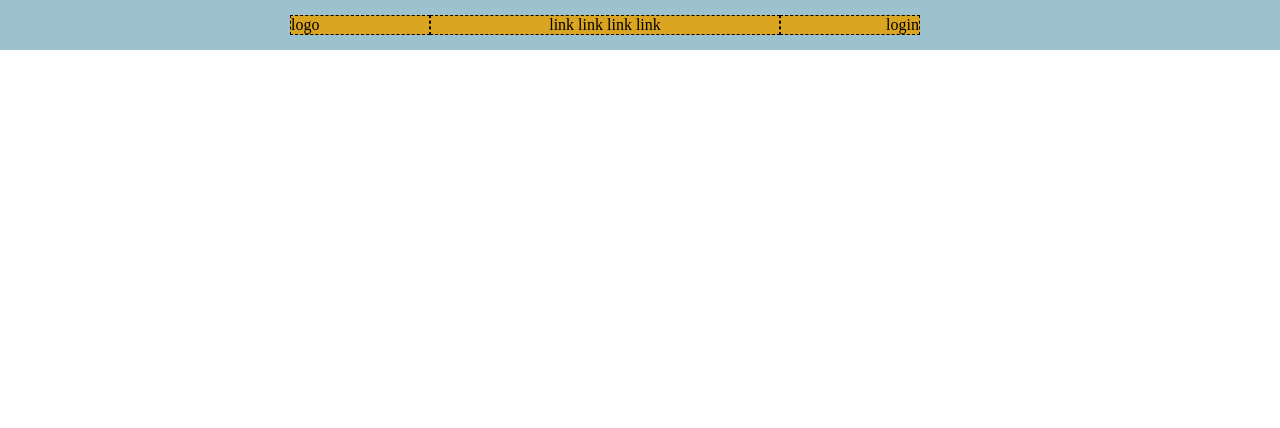
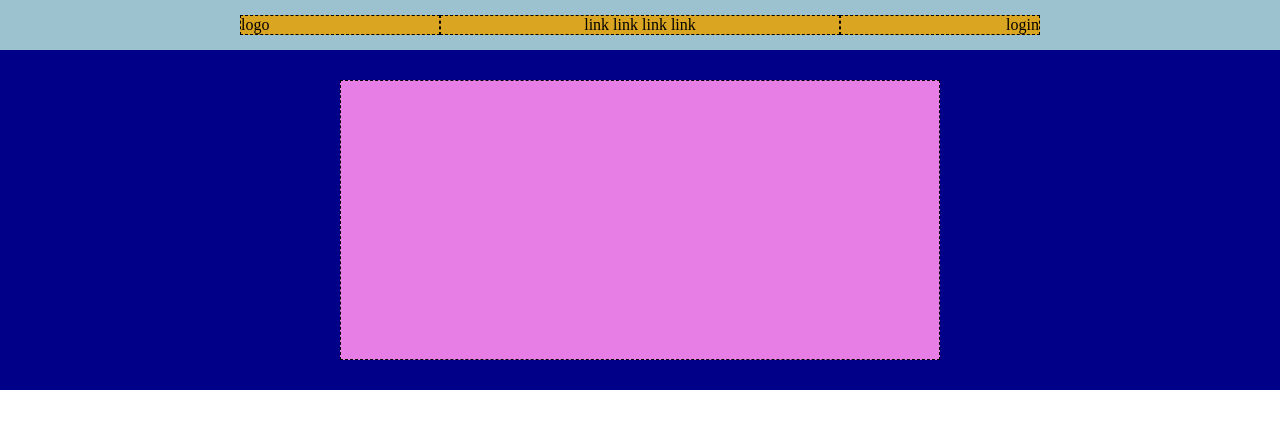
Before and after one commit to davide-delgiudice/htmlcss-struttura-discord, a plain HTML site: page index.html in a window 1280 px wide. Drawn offline with Linux system fonts and the light colour scheme.

Commit message:
[UPD] Add first main box and fix header size

```diff
--- a/css/style.css
+++ b/css/style.css
@@ -3,6 +3,8 @@
     padding: 0;
     box-sizing: border-box;
 }
+
+/* header */
 
 header{
     padding: 15px 50px;
@@ -10,13 +12,13 @@ header{
 }
 
 .container{
-    max-width: 700px;
+    max-width: 800px;
     margin: 0 auto;
     display: flex;
 }
 
 .left-col{
-    width: 20%;
+    width: 25%;
     text-align: left;
 }
 
@@ -26,7 +28,7 @@ header{
 }
 
 .right-col{
-    width: 20%;
+    width: 25%;
     text-align: right;
 }
 
@@ -36,4 +38,26 @@ header{
 
 .box-border{
     border: 1px dashed black;
+    height: 100%;
 }
+
+/* corpo principale */
+
+.bg-blue{
+    background-color: rgb(0, 0, 137);
+    width: 100%;
+}
+
+.container2{
+    max-width: 600px;
+    margin: 0 auto;
+    display: flex;
+    padding: 30px 0px;
+}
+
+.bg-pink{
+    background-color: rgb(231, 126, 230);
+    height: 280px;
+    width: 100%;
+
+}
--- a/index.html
+++ b/index.html
@@ -30,7 +30,13 @@
 
     <!-- corpo principale -->
     <main>
-
+        <div class="bg-blue">
+            <div class="container2">
+                <div class="bg-pink">
+                    <div class="box-border"></div>
+                </div>
+            </div>
+        </div>
     </main>
 
     <!-- footer -->
```
